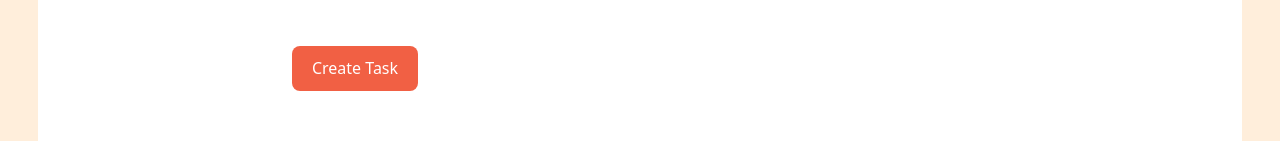
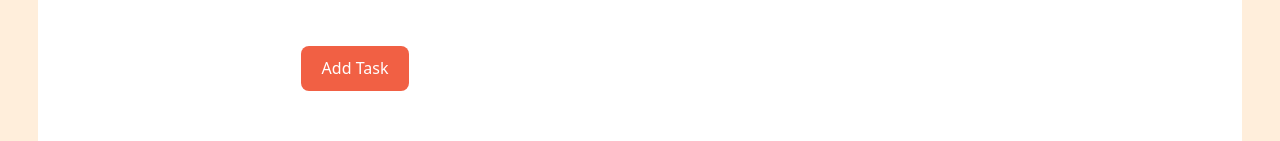
Before and after one commit to antazoey/ethdenver2025-chairman-dao, a React (Vite) app in the folder web/: page / in a window 1280 px wide. Shown: the part 496-637 px from the top of the page. Built offline with nearby package versions, Linux system fonts and the light colour scheme.

Commit message:
feat: small changes

```diff
--- a/web/src/App.tsx
+++ b/web/src/App.tsx
@@ -15,7 +15,7 @@ function App() {
             <Container>
               <Row>
                 <Col xs={12} className="task mb-3">
-                  <button className="button-primary">Create Task</button>
+                  <button className="button-primary">Add Task</button>
                 </Col>
               </Row>
             </Container>
--- a/web/src/styles/AccordionColumns.css
+++ b/web/src/styles/AccordionColumns.css
@@ -15,7 +15,7 @@
 .accordion-button:focus,
 .accordion-button:hover,
 .accordion-button:not(.collapsed):hover {
-    background-color: #f2f2f2;
+    background-color: #E9F4F9;
 }
 
 .accordion-button:visited,
```
